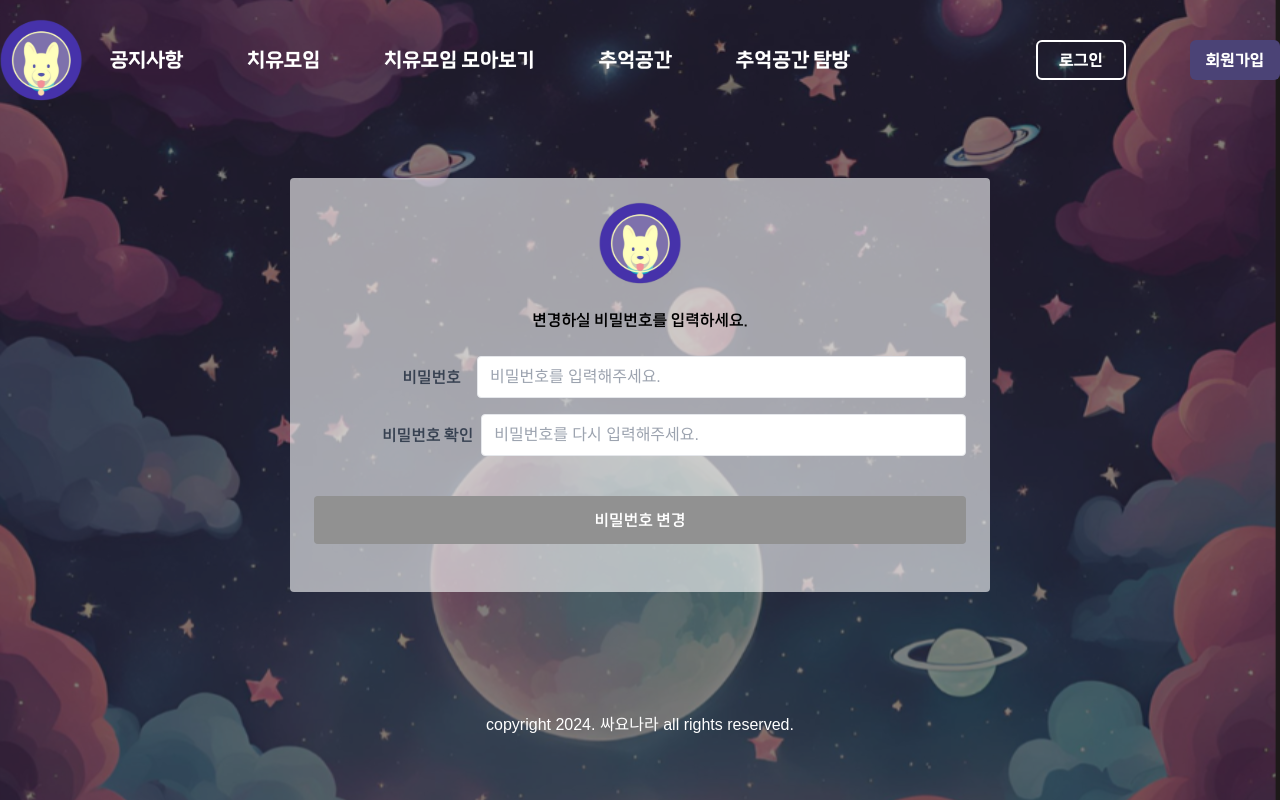
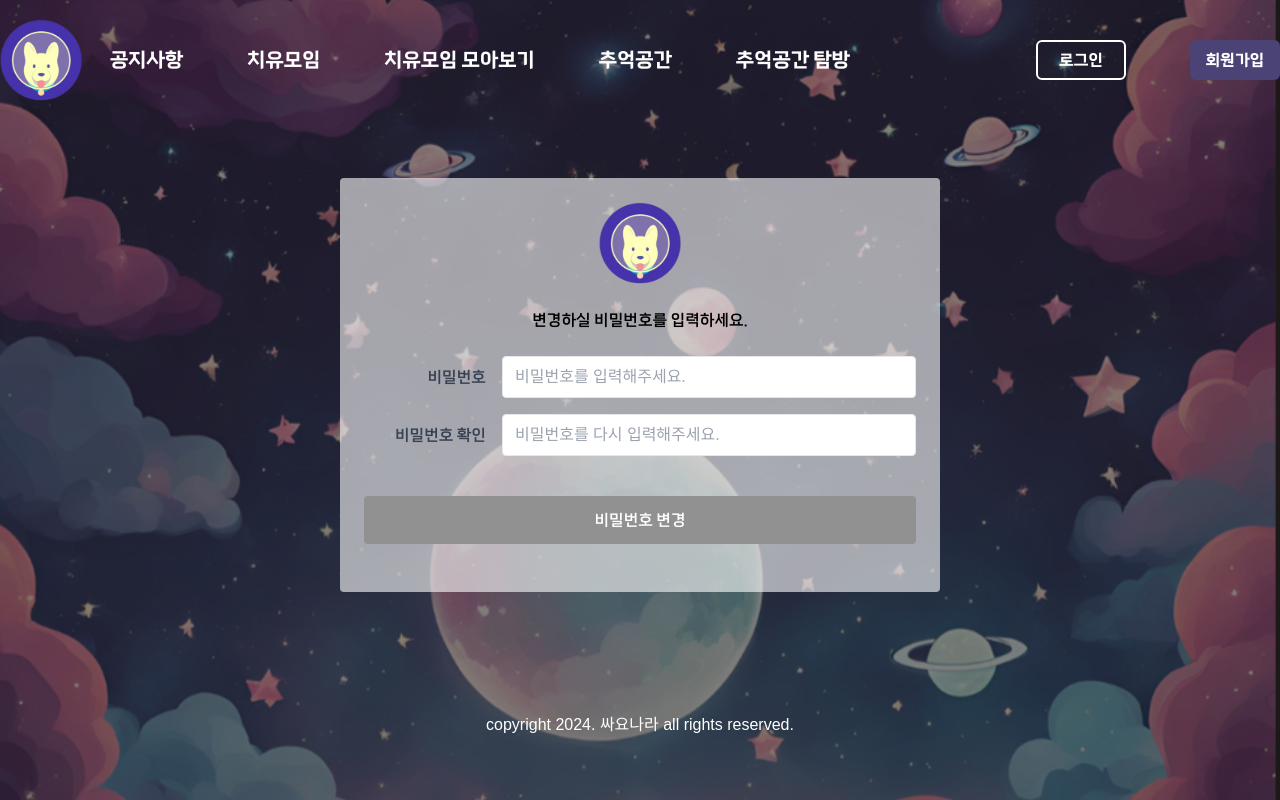
Before and after one commit to leepro1/palluxy, a React (Vite) app in the folder frontend/: page /reset in a window 1280 px wide. Built offline with nearby package versions, Linux system fonts and the light colour scheme; no server answers; a web font is replaced by a local one.

Commit message:
Fix: 채팅 디자인 변경
Former-commit-id: 8ddff5ab8eb4b443abc6627c6143dfcb020dbf20

```diff
--- a/frontend/src/components/Chat/ChatMessage.jsx
+++ b/frontend/src/components/Chat/ChatMessage.jsx
@@ -5,7 +5,9 @@ const ChatMessage = ({ content, userId, createdAt, isOwnMessage }) => {
     <div
       className={`mb-2 flex flex-col ${isOwnMessage ? 'items-end' : 'items-start'}`}
     >
-      <p className={`text-sm font-medium ${isOwnMessage ? 'mr-3' : 'ml-3'}`}>
+      <p
+        className={`mb-1 text-xs font-medium ${isOwnMessage ? 'mr-1' : 'ml-1'}`}
+      >
         {userId}
       </p>
       <div
--- a/frontend/src/pages/ResetPasswordPage/index.jsx
+++ b/frontend/src/pages/ResetPasswordPage/index.jsx
@@ -64,7 +64,7 @@ const ResetPasswordModal = () => {
   return (
     <ContentsLayout>
       <div className="flex items-center justify-center">
-        <div className="w-[350px] rounded bg-white bg-opacity-60 p-6 sm:w-[700px]">
+        <div className="w-[350px] rounded bg-white bg-opacity-60 p-6 sm:w-[600px]">
           <div className="mb-6 flex justify-center">
             <img
               src={logo}
@@ -114,9 +114,10 @@ const ResetPasswordModal = () => {
             {/* 비밀번호 재확인 */}
             <div className="mb-4">
               <div className="flex flex-row items-center">
-                <label className="mr-2 w-1/3 text-end font-jamsilRegular text-gray-700">
+                <label className="w-full pl-2 pr-4 text-start font-jamsilRegular text-gray-700 sm:w-1/4 sm:text-right">
                   비밀번호 확인
                 </label>
+                <div className="w-full sm:w-3/4">
                   <Controller
                     name="confirmPassword"
                     control={control}
@@ -135,6 +136,7 @@ const ResetPasswordModal = () => {
                       />
                     )}
                   />
+                </div>
               </div>
               <div className="flex flex-row">
                 <div className="w-1/3"></div>
```
Also changed, not shown: 1 other file (tests, documents, lock files or other folders). Lines whose indentation alone changed are shown as unchanged.
